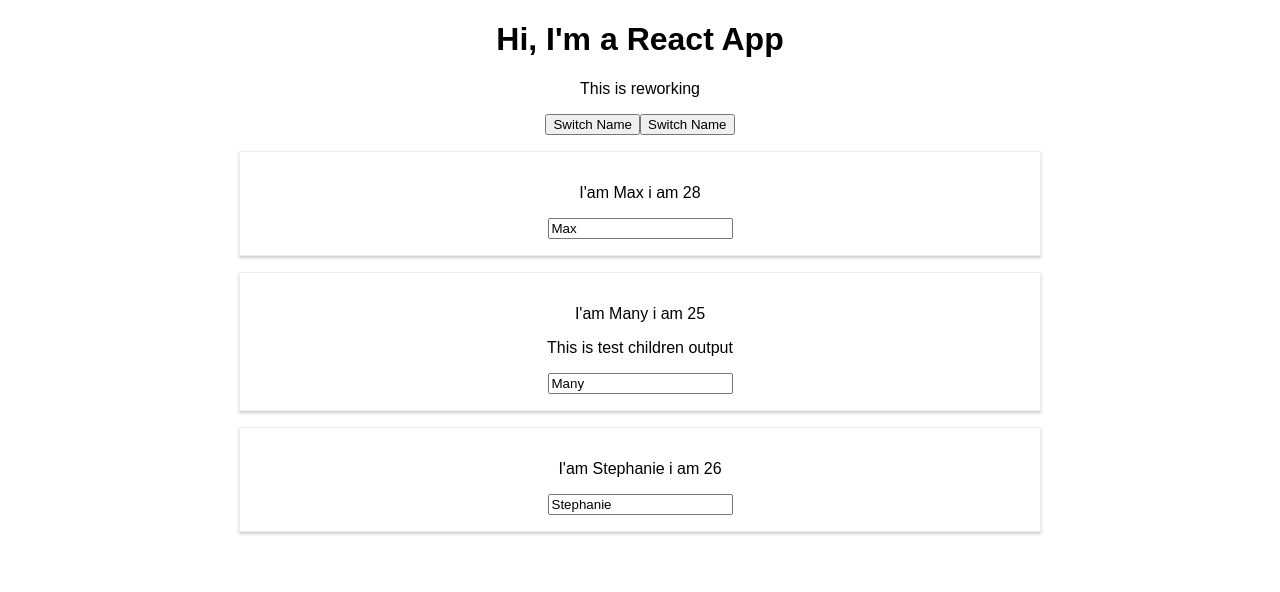
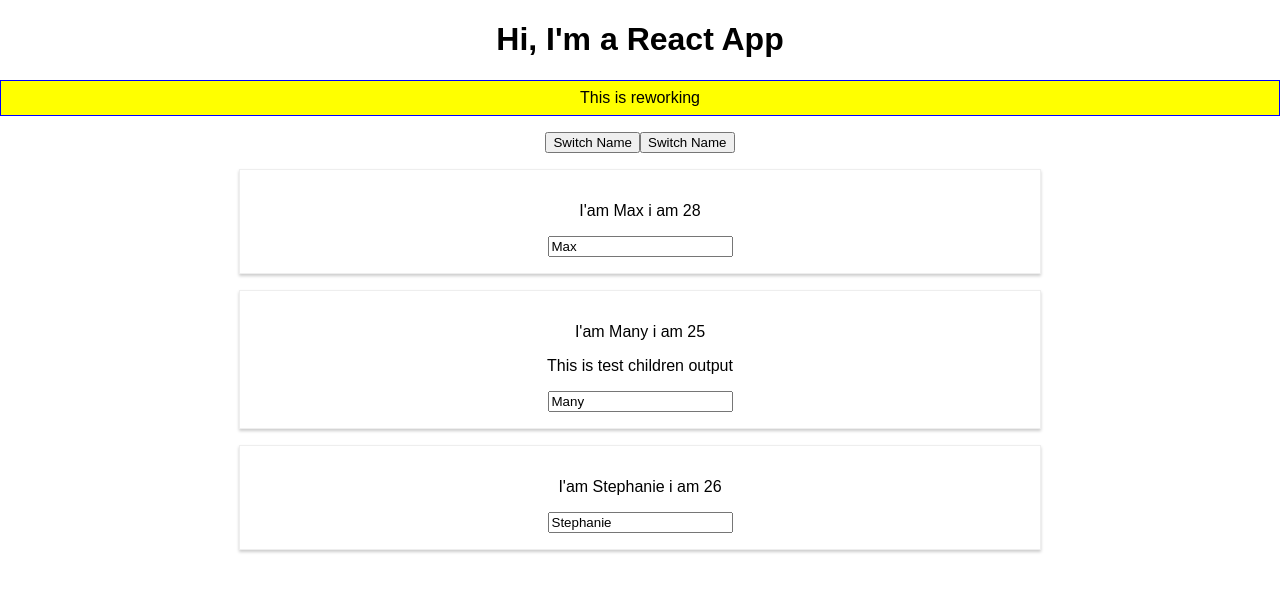
Before and after one commit to alexSiera/DockerTrain, a React (Create React App) app in the folder react-complete-guide/: page / in a window 1280 px wide. Shown: the top 592 px of the page. Built offline with nearby package versions, Linux system fonts and the light colour scheme.

Commit message:
add inline styling to the App component

```diff
--- a/react-complete-guide/src/App.js
+++ b/react-complete-guide/src/App.js
@@ -58,10 +58,16 @@ class App extends Component {
   };
 
   render() {
+    const style = {
+      backgroundColor: "yellow",
+      font: "inherit",
+      border: "1px solid blue",
+      padding: "8px"
+    };
     return (
       <div className="App">
         <h1>Hi, I'm a React App</h1>
-        <p>This is reworking</p>
+        <p style={style}>This is reworking</p>
         <button onClick={this.switchNameHandler.bind(this, "Maximilian")}>
           Switch Name
         </button>
```
